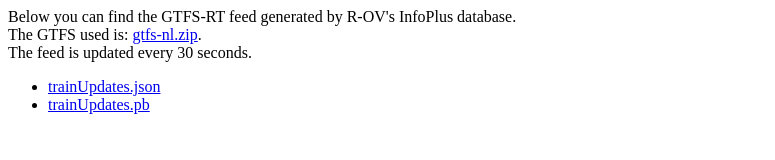
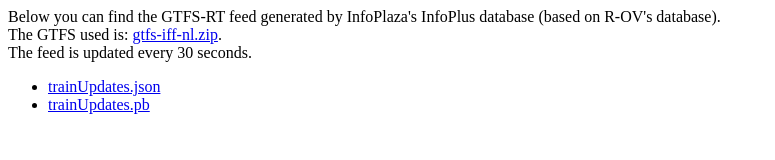
Before and after one commit to infoplaza-mobility/GTFS-RT, a website: page publish/index.html in a window 1280 px wide. Shown: the whole page, without its empty margins (0-775 px from the left). Drawn offline with Linux system fonts and the light colour scheme.

Commit message:
Update copyright notice and improve GTFS feed description in index.html

```diff
--- a/publish/index.html
+++ b/publish/index.html
@@ -1,11 +1,11 @@
 <!--
   ~ Copyright (c) 2023. R-OV / Tristan van Triest
-  ~ This file is part of the R-OV source code and thus shall not be shared. Please respect the copyright of the original owner.
+  ~ This file is part of the R-OV/InfoPlaza GTFS source code and thus shall not be shared. Please respect the copyright of the original owner.
   ~ Questions? Email: tristantriest@gmail.com
   -->
 
-Below you can find the GTFS-RT feed generated by R-OV's InfoPlus database. <br />
-The GTFS used is: <a href="http://gtfs.ovapi.nl/nl/gtfs-nl.zip">gtfs-nl.zip</a>. <br />
+Below you can find the GTFS-RT feed generated by InfoPlaza's InfoPlus database (based on R-OV's database). <br />
+The GTFS used is: <a href="https://datav2.infoplazamobility.nl/gtfs/new/gtfs-iff-nl.zip">gtfs-iff-nl.zip</a>. <br />
 The feed is updated every 30 seconds. <br />
 <ul>
     <li>
```
